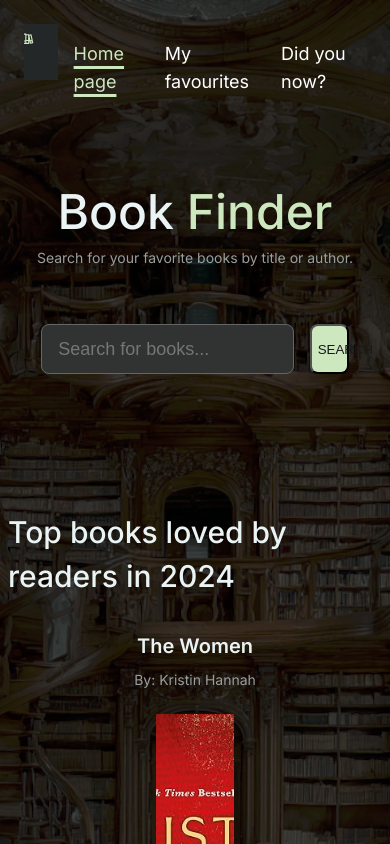
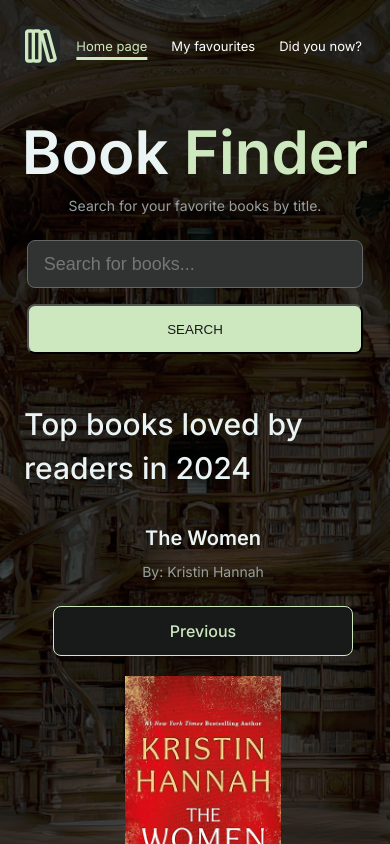
Before and after one commit to Innagl/books_app, a React (Create React App) app: page / in a window 390 px wide. Shown: the top 844 px of the page. Built offline with nearby package versions, Linux system fonts and the light colour scheme.

Commit message:
Delete functionality updated

```diff
--- a/src/Accordion/Accordion.js
+++ b/src/Accordion/Accordion.js
@@ -6,11 +6,11 @@
 
 export const Accordion = () => {
   return (<div className="accordion">
-    {/* //в листе испольщуем map() method потому что мы хотим посмотреть каждый item and index */}
+    <div>
+      <h2 className="page-title">Interesting facts about authors</h2>
+    </div>
     {list.map((item, index) =>
-      //и мы хотим передать пропсы в AccordionItem
       <AccordionItem key={index} image={item.image} author={item.author} content={item.content} />
-
     )}
 
 
--- a/src/Accordion/list.js
+++ b/src/Accordion/list.js
@@ -1,8 +1,3 @@
-
-
-// Лист приравниваем к массиву который состоит из 3 обьектов
-// 1 - тайтл
-// 2 - content
 export const list = [
 
     {
@@ -42,7 +37,6 @@
     },
 
 
-
     {
         image: "/images/agatha.jpg",
         author: "Agatha Christie",
--- a/src/App.css
+++ b/src/App.css
@@ -2,11 +2,9 @@
     color: #ffffff;
     background-image: url("/public/images/library.png");
     background-size: cover;
-    /* makes it fill the screen */
     background-color: rgba(24, 26, 26, 0.8);
     background-blend-mode: darken;
     background-repeat: no-repeat;
-    /* avoids tiling */
     background-position: center;
     min-height: 100vh;
 }
@@ -38,13 +36,15 @@
     margin-bottom: 16px;
 }
 
-.body-text-16, .body-text-14 {
+.body-text-16,
+.body-text-14 {
     color: #989f9f;
 }
 
 h1 {
-    font-size: 48px;
-    line-height: 56px;
+    font-size: 60px;
+    line-height: 72px;
+    font-weight: 600;
 }
 
 h2 {
@@ -91,17 +91,23 @@
 }
 
 .item {
-    padding: 16px;
+    padding: 16px 8px;
     text-decoration: none;
     font-size: 18px;
     color: #ffffff;
-    /* white by default */
     transition: color 0.3s ease;
 }
 
 .item:hover {
     color: #CDE7BE;
     /* green */
+}
+
+
+svg {
+    width: 48px;
+    height: 48px;
+    aspect-ratio: 1/1;
 }
 
 .active-nav {
@@ -114,15 +120,12 @@
 
 .start {
     margin-right: auto;
-    width: 56px;
-    height: 56px;
-    padding: 0;
+    width: 48px;
+    height: 48px;
+    padding: 0px;
+    display: block;
 }
 
-.start path {
-    transform: scale(1.2);
-    transform-origin: center;
-}
 
 .search-books-wrapper {
     display: flex;
@@ -137,7 +140,6 @@
     display: flex;
     flex-wrap: wrap;
     gap: 24px;
-    /* space between cards */
     padding-left: 48px;
 }
 
@@ -146,10 +148,8 @@
     flex-direction: column;
     align-items: center;
     width: 16vw;
-    /* fixed card width */
     text-align: center;
     background-color: #222;
-    /* optional for contrast */
     padding: 16px 12px;
     gap: 12px;
     border-radius: 12px;
@@ -170,6 +170,7 @@
 
 .btn-slides {
     display: flex;
+    width: 100%;
     flex-direction: row;
     justify-content: center;
     align-items: center;
@@ -198,7 +199,6 @@
 input:focus {
     outline: none;
     outline: 5px solid rgba(205, 231, 190, 0.35);
-    /* custom focus border */
     outline-offset: 2px;
 }
 
@@ -206,8 +206,6 @@
     display: flex;
     flex-direction: column;
     gap: 8px;
-  margin: 8px 0px;
-  height: 8vh;
 }
 
 .fact-container {
@@ -240,8 +238,10 @@
 
 button {
     height: 50px;
-    width: 10vw;
     border-radius: 8px;
+    min-width: 120px;
+    max-width: 200px;
+    width: auto;
 }
 
 .filled-btn {
@@ -259,7 +259,7 @@
     border: solid 1px #CDE7BE;
     background-color: #181A1A;
     color: #CDE7BE;
-    padding: 0px;
+    padding: 0px 8px;
     font-family: "Inter", sans-serif;
     font-weight: 500;
     font-size: 16px;
@@ -272,14 +272,12 @@
 }
 
 .stroke-btn:disabled {
-    background-color: grey;   /* grey background for disabled */
-    color: #ccc;              /* lighter text to show it's disabled */
-    border: 1px solid #888;   /* optional: dull border */
-    cursor: not-allowed;      /* show forbidden cursor */
-    opacity: 0.6;             /* optional: slightly transparent */
+    background-color: grey;
+    color: #ccc;
+    border: 1px solid #888;
+    cursor: not-allowed;
+    opacity: 0.6;
 }
-
-
 
 form {
     display: flex;
@@ -296,14 +294,14 @@
 }
 
 .book-founded-title {
-  display: -webkit-box;          /* enables flexbox for truncation */
-  -webkit-box-orient: vertical;  /* set vertical orientation */
-  -webkit-line-clamp: 2;         /* number of lines */
-  overflow: hidden;              /* hide extra text */
-  text-overflow: ellipsis;       /* add "..." */
-  font-size: 16px;               /* optional */
-  line-height: 1.4;              /* optional: better spacing */
-  max-height: calc(1.4em * 2);   /* ensures it fits 2 lines */
+    display: -webkit-box;
+    -webkit-box-orient: vertical;
+    -webkit-line-clamp: 2;
+    overflow: hidden;
+    text-overflow: ellipsis;
+    font-size: 16px;
+    line-height: 1.4;
+    max-height: calc(1.4em * 2);
 }
 
 
@@ -318,7 +316,6 @@
     justify-content: center;
     align-items: center;
     width: 20vw;
-
 }
 
 .slides-wrapper {
@@ -340,7 +337,22 @@
     width: 40vw;
 }
 
-/* //Favourites */
+.image-content-container {
+    display: flex;
+    align-items: center;
+    justify-content: space-between;
+    /* This pushes the delete button to the right */
+    width: 100%;
+    /* Ensure it takes full width of its parent */
+}
+
+.page-title {
+    text-align: center;
+    margin-top: 32px;
+    margin-bottom: 16px;
+    background-color: none;
+}
+
 .favourites {
     display: flex;
     flex-direction: column;
@@ -349,15 +361,13 @@
     margin: 48px auto;
     padding: 24px;
     width: 60vw;
-  background-color: #222; /* dark card background */
-  border-radius: 16px;
-  box-shadow: 0 4px 12px rgba(0,0,0,0.3);
 }
+
 
 .favourites h2 {
     font-size: 24px;
     font-weight: 600;
-  color: #EAF4F4; /* same as other headings */
+    color: #EAF4F4;
     margin-bottom: 16px;
 }
 
@@ -370,16 +380,317 @@
 
 .favourites li {
     display: flex;
-  align-items: center;   /* вирівняє картинку і текст по вертикалі */
-  justify-content: flex-start; /* вирівнює вліво */
-  gap: 16px;             /* відстань між картинкою та текстом */
+    align-items: center;
+    justify-content: space-between;
+    gap: 16px;
     font-family: "Inter", sans-serif;
     font-size: 16px;
     line-height: 24px;
     padding: 12px 16px;
     margin-bottom: 8px;
     border-radius: 8px;
-  background-color: #313333; /* slightly lighter than #222 */
+    background-color: #313333;
     color: #CDE7BE;
     transition: background-color 0.3s ease;
+    width: 100%; /* Add this line to ensure it fills the parent container */
+    box-sizing: border-box; /* Add this to include padding in the width calculation */
 }
+
+.book-info {
+    display: flex;
+    align-items: center;
+    gap: 16px;
+}
+
+@media (max-width: 1024px) {
+
+    form {
+        flex-direction: column;
+        /* stack input + button */
+        width: 80vw;
+        max-width: 400px;
+        margin: 24px auto;
+        gap: 12px;
+    }
+
+    form input,
+    form button {
+        width: 100%;
+        /* take full form width */
+        max-width: 100%;
+        /* override global max-width */
+        box-sizing: border-box;
+    }
+
+    input {
+        width: 50vw;
+        margin-bottom: 4px;
+    }
+
+    .search-books-wrapper {
+        margin: 32px 0px 24px 0px;
+    }
+
+    .container-books-founded {
+        justify-content: center;
+        padding-left: 0;
+        gap: 16px;
+    }
+
+    .book-card {
+        width: 80vw;
+        max-width: 320px;
+    }
+
+    .book-card button {
+        width: 100%;
+        max-width: 280px;
+        height: 48px;
+        font-size: 16px;
+    }
+
+    .book-image {
+        width: 50%;
+        height: 50%;
+    }
+
+    .slides-wrapper {
+        width: 100%;
+    }
+
+    .books-loved {
+        width: 40vw;
+        height: 30vh;
+    }
+
+    /* .btn-slides {
+        width: 40%;
+        gap: 16vw;
+    } */
+
+    .btn-slides {
+        flex-direction: column;
+        gap: 20px;
+        width: 100%;
+        align-items: center;
+    }
+
+    .btn-slides button {
+        width: 100%;
+        max-width: 280px;
+    }
+
+
+}
+
+@media (max-width: 860px) {
+     .favourites li {
+        display: flex;
+        flex-direction: column;
+        align-items: center;
+        gap: 12px;
+        padding: 16px;
+        text-align: center;
+    }
+
+     .favourites li {
+        display: flex;
+        flex-direction: column;
+        align-items: center;
+        gap: 12px;
+        padding: 16px;
+        text-align: center;
+    }
+
+    .book-info {
+        flex-direction: column;
+        /* Stack the image and book info */
+        gap: 8px;
+        /* Reduce the gap for a tighter feel */
+    }
+}
+
+    .image-fact {
+        width: 40vw;
+        height: 30vh;
+    }
+
+    .image-text {
+        flex-direction: column;
+        gap: 16px;
+    }
+
+    .text-icon {
+        flex-direction: column;
+        gap: 16px;
+    }
+
+@media (max-width: 480px) {
+    nav {
+        display: flex;
+        justify-content: space-between;
+        align-items: center;
+        padding: 8px 12px;
+        gap: 8px;
+    }
+
+    .start {
+        width: 40px;
+        height: 40px;
+        flex-shrink: 0;
+    }
+
+    nav-items {
+        display: flex;
+        flex-direction: row;
+        gap: 4px;
+        flex-wrap: nowrap;
+        overflow-x: auto;
+        -webkit-overflow-scrolling: touch;
+        scrollbar-width: none;
+        -ms-overflow-style: none;
+    }
+
+    .nav-items::-webkit-scrollbar {
+        display: none;
+    }
+
+    .item {
+        font-size: 13px;
+        white-space: nowrap;
+        flex-shrink: 0;
+        text-align: center;
+        min-width: fit-content;
+    }
+
+    form {
+        flex-direction: column;
+        /* stack items vertically */
+        width: 90vw;
+        /* take almost full width */
+        max-width: 90%;
+        /* prevent overflow */
+        margin: 24px auto;
+        /* center it */
+        gap: 12px;
+        /* smaller spacing */
+    }
+
+    form input,
+    form button {
+        width: 100%;
+        /* force same width */
+        box-sizing: border-box;
+        /* include padding/border in width */
+    }
+
+    .accordion {
+        padding-top: 0;
+    }
+
+    .default,
+    .active,
+    .content {
+        width: 100vw;
+        height: 100vh;
+        flex-direction: column;
+        justify-content: center;
+        align-items: center;
+        gap: 16px;
+        padding: 16px;
+        box-sizing: border-box;
+    }
+
+    .image-content-container {
+        display: flex;
+        /* Use flexbox for the sub-container */
+        flex-direction: column;
+        /* Stack the image and book info vertically */
+        align-items: center;
+        gap: 12px;
+    }
+
+    .book-author {
+        display: flex;
+        flex-direction: column;
+        gap: 8px;
+        align-items: center;
+        /* Center the title and author text */
+        text-align: center;
+        /* Remove the height constraint to allow content to grow */
+        /* height: 8vh; */
+    }
+
+    .image-accordion {
+        width: 120px;
+        height: 120px;
+        margin-bottom: 16px;
+    }
+
+    .author {
+        font-size: 16px;
+        font-weight: bold;
+        text-align: center;
+        width: auto;
+        white-space: normal;
+    }
+
+    .title-4 {
+        font-size: 18px;
+        line-height: 24px;
+        text-align: center;
+    }
+
+    .body-text-16 {
+        font-size: 14px;
+        line-height: 20px;
+        text-align: center;
+    }
+
+    .book-card {
+        width: 80vw;
+        max-width: 360px;
+    }
+
+    .container-books-founded {
+        gap: 16px;
+    }
+
+    .slides-container {
+        display: flex;
+        justify-content: center;
+        align-items: center;
+        width: 100vw;
+        padding: 0 16px;
+        box-sizing: border-box;
+    }
+
+    .btn-slides {
+        flex-direction: column;
+        gap: 20px;
+        width: 100%;
+        align-items: center;
+    }
+
+    .btn-slides button {
+        width: 100%;
+        max-width: 300px;
+    }
+
+    .favourites li {
+        display: flex;
+        flex-direction: column;
+        align-items: center;
+        gap: 12px;
+        padding: 16px;
+        text-align: center;
+    }
+
+    .book-info {
+        flex-direction: column;
+        /* Stack the image and book info */
+        gap: 8px;
+        /* Reduce the gap for a tighter feel */
+    }
+
+}
--- a/src/App.js
+++ b/src/App.js
@@ -25,11 +25,11 @@
         <nav>
           <svg className="item start"
             xmlns="http://www.w3.org/2000/svg"
-            width="72"
-            height="72"
-            viewBox="0 0 70 70"
+            width="48"
+            height="48"
+            viewBox="0 0 48 48"
             fill="none">
-            <path d="M4 3C3.73478 3 3.48043 3.10536 3.29289 3.29289C3.10536 3.48043 3 3.73478 3 4V20C3 20.2652 3.10536 20.5196 3.29289 20.7071C3.48043 20.8946 3.73478 21 4 21H14C14.2652 21 14.5196 20.8946 14.7071 20.7071C14.8946 20.5196 15 20.2652 15 20V15.297L16 20C16.0552 20.2594 16.2111 20.4862 16.4336 20.6306C16.656 20.775 16.9266 20.8251 17.186 20.77L21.098 19.938C21.3574 19.8828 21.5842 19.7269 21.7286 19.5044C21.873 19.282 21.9231 19.0114 21.868 18.752L18.958 5.058C18.9028 4.79864 18.7469 4.57181 18.5244 4.42741C18.302 4.28302 18.0314 4.23287 17.772 4.288L14.992 4.878C14.9622 4.63583 14.8449 4.41289 14.6622 4.25118C14.4795 4.08946 14.244 4.00013 14 4H10C10 3.73478 9.89464 3.48043 9.70711 3.29289C9.51957 3.10536 9.26522 3 9 3H4ZM10 6H13V14H10V6ZM10 19V16H13V19H10ZM8 5V15H5V5H8ZM8 17V19H5V17H8ZM17.332 16.65L19.288 16.234L19.704 18.19L17.748 18.606L17.332 16.65ZM16.916 14.693L15.253 6.868L17.209 6.452L18.873 14.278L16.916 14.693Z" fill="#CDE7BE" />
+            <path fill-rule="evenodd" clip-rule="evenodd" d="M6 8C6 6.93913 6.42143 5.92172 7.17157 5.17157C7.92172 4.42143 8.93913 4 10 4H14C14.728 4 15.412 4.194 16 4.536C16.6081 4.18489 17.2978 4.00003 18 4H22C23.454 4 24.728 4.776 25.428 5.938C25.848 5.602 26.34 5.346 26.892 5.198L30.756 4.164C31.2634 4.02789 31.7927 3.99307 32.3136 4.06153C32.8345 4.12999 33.3368 4.30039 33.7918 4.56301C34.2468 4.82562 34.6457 5.1753 34.9655 5.59207C35.2854 6.00884 35.52 6.48454 35.656 6.992L43.936 37.902C44.0721 38.4094 44.1069 38.9387 44.0385 39.4596C43.97 39.9805 43.7996 40.4828 43.537 40.9378C43.2744 41.3928 42.9247 41.7917 42.5079 42.1115C42.0912 42.4314 41.6155 42.666 41.108 42.802L37.244 43.836C36.7366 43.9721 36.2073 44.0069 35.6864 43.9385C35.1655 43.87 34.6632 43.6996 34.2082 43.437C33.7532 43.1744 33.3543 42.8247 33.0345 42.4079C32.7146 41.9912 32.48 41.5155 32.344 41.008L26 17.326V40C26 41.0609 25.5786 42.0783 24.8284 42.8284C24.0783 43.5786 23.0609 44 22 44H18C17.2978 44 16.6081 43.8151 16 43.464C15.3919 43.8151 14.7022 44 14 44H10C8.93913 44 7.92172 43.5786 7.17157 42.8284C6.42143 42.0783 6 41.0609 6 40V8ZM10 8H14V40H10V8ZM22 40H18V8H22V40ZM27.928 9.062L31.79 8.028L40.074 38.938L36.21 39.972L27.928 9.062Z" fill="#CDE7BE" />
           </svg>
 
 
@@ -41,7 +41,7 @@
 
         <Routes>
           <Route path="/" element={<HomePage bookList={bookList} setBookList={setBookList} />} />
-          <Route path="/favourites" element={<Favourites bookList={bookList} />} />
+          <Route path="/favourites" element={<Favourites bookList={bookList}  setBookList={setBookList}/>} />
           <Route path="/DidYouKnow" element={<DidYouKnow />} />
         </Routes>
       </Router>
--- a/src/DidYouKnow.js
+++ b/src/DidYouKnow.js
@@ -4,13 +4,10 @@
 const DidYouKnow = () => {
 
     return (
-        <div >
-
-    <h2 className="page-title">Interesting Facts About Authors</h2>
+        <div>
             <Accordion />
         </div>
     )
-
 }
 
 export default DidYouKnow;
--- a/src/HomePage.js
+++ b/src/HomePage.js
@@ -70,18 +70,7 @@
 
 
 
-  //Подшаг 2 шага 10
-  // const crossedWord = (event) => {
-  //   const li = event.target;
-  //   li.classList.toggle('crossed');
-  // }
 
-  //Подашаг 2 шага 13
-  // const deleteItem = () => {
-  //   let listArray = bookList;
-  //   listArray = [];
-  //   setBookList({listArray})
-  // }
 
 
   return (<div>
@@ -90,7 +79,7 @@
     <div className='search-books-wrapper'>
 
       <h1>Book <span>Finder</span></h1>
-      <p className="description-text body-text-16" >Search for your favorite books by title or author.</p>
+      <p className="description-text body-text-16" >Search for your favorite books by title.</p>
 
 
 
@@ -103,8 +92,6 @@
         <button className="filled-btn" onClick={finalSearch}>SEARCH</button>
       </form>
 
-      {/* render books */}
-
       <div className='container-books-founded'>
         {myBooks.map((book) => {
           const isFavourite = bookList.some((fav) => fav.id === book.id);
@@ -113,7 +100,7 @@
               key={book.id}
               image={book.volumeInfo.imageLinks?.thumbnail || "image_not_available.png"}
               title={book.volumeInfo.title || "Untitled"}
-      author={book.volumeInfo.authors?.join(", ") || "Unknown Author" }
+              author={book.volumeInfo.authors?.join(", ") || "Unknown Author"}
               onAdd={() => addItemToFavourite(book)}
               isFavourite={isFavourite}
             />
@@ -123,29 +110,10 @@
 
     </div>
 
-    {/* FAVOURITES */}
-    {/* <div className="container">
-      <button onClick={() => addItem(setBookList)} className="btn add">ADD</button>
-    </div> */}
-
-    {/* <ul>
-      {bookList.map((item, index) => (
-        <li onClick={crossedWord} key={index}>
-          {item}</li>
-      ))}
-    </ul> */}
-
-    {/* <div className="container">
-      <button onClick={() => deleteItem()} className="btn delete">Delete</button>
-    </div> */}
     <Slides />
   </div>
 
   );
-
-
-
 }
 
-
 export default HomePage;
```
Also changed, not shown: src/Accordion/AccordionItem.js (+6 -13 lines), src/Accordion/style.css (+0 -54 lines), src/BooksComponent.js (+0 -9 lines), src/Favourites.js (+19 -12 lines). Lines whose indentation alone changed are shown as unchanged.
